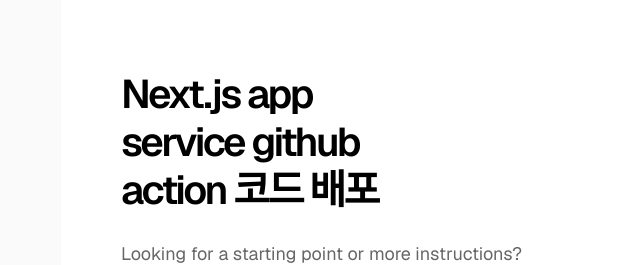
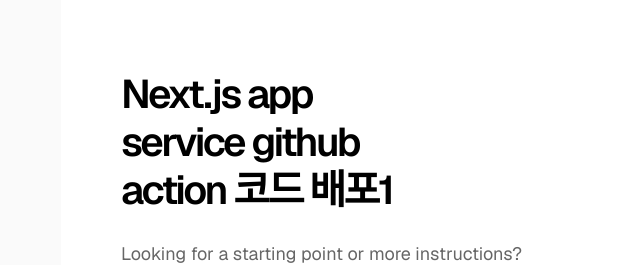
Before and after one commit to wizard113/nxt-sample, a Next.js app: page / in a window 1280 px wide. Shown: the part 204-469 px from the top of the page, without its empty margins (179-819 px from the left). Built offline with nearby package versions, Linux system fonts and the light colour scheme.

Commit message:
gemini v6

```diff
--- a/src/app/page.tsx
+++ b/src/app/page.tsx
@@ -14,7 +14,7 @@
           priority
         />
         <div className={styles.intro}>
-          <h1>Next.js app service github action 코드 배포</h1>
+          <h1>Next.js app service github action 코드 배포1</h1>
           <p>
             Looking for a starting point or more instructions? Head over to{' '}
             <a
```
